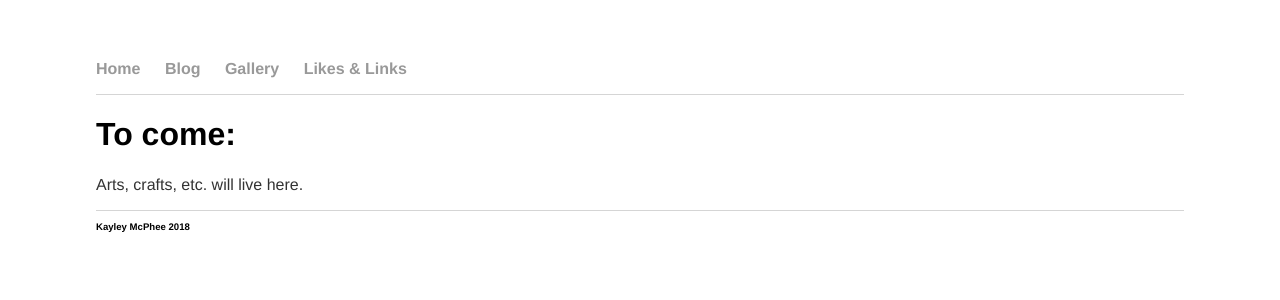
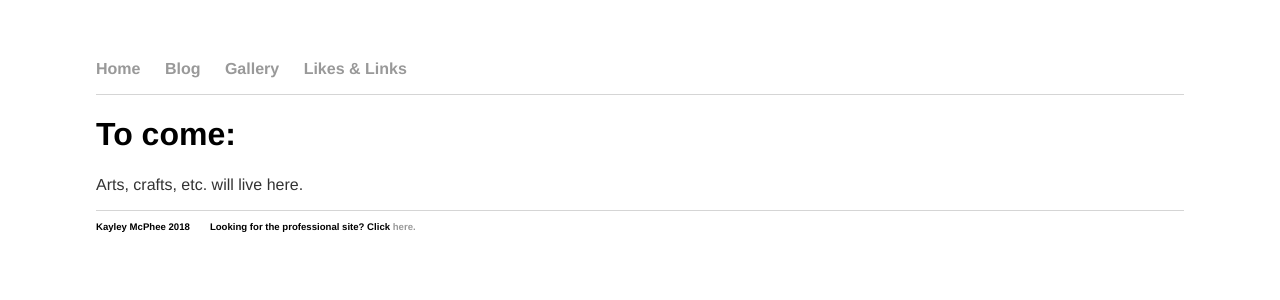
Before and after one commit to kayleymcphee/kayleymcphee.github.io, a Jekyll site: the page built from fun/gallery.html, in a window 1280 px wide. Shown: the top 300 px of the page. Built offline with Jekyll 4.4.1, drawn with Linux system fonts in a browser that asks for light colours.

Commit message:
Update funsite.html

```diff
--- a/_layouts/funsite.html
+++ b/_layouts/funsite.html
@@ -24,7 +24,7 @@
     </div><!-- /.container -->
 		<footer>
     		<ul>
-        		<li>Kayley McPhee 2018</li>
+        		<li>Kayley McPhee 2018</li><li>Looking for the professional site? Click <a href="https://kayleymcphee.com/index.html">here.</a></li>
 		</ul>
 		</footer>
 	</body>
```
